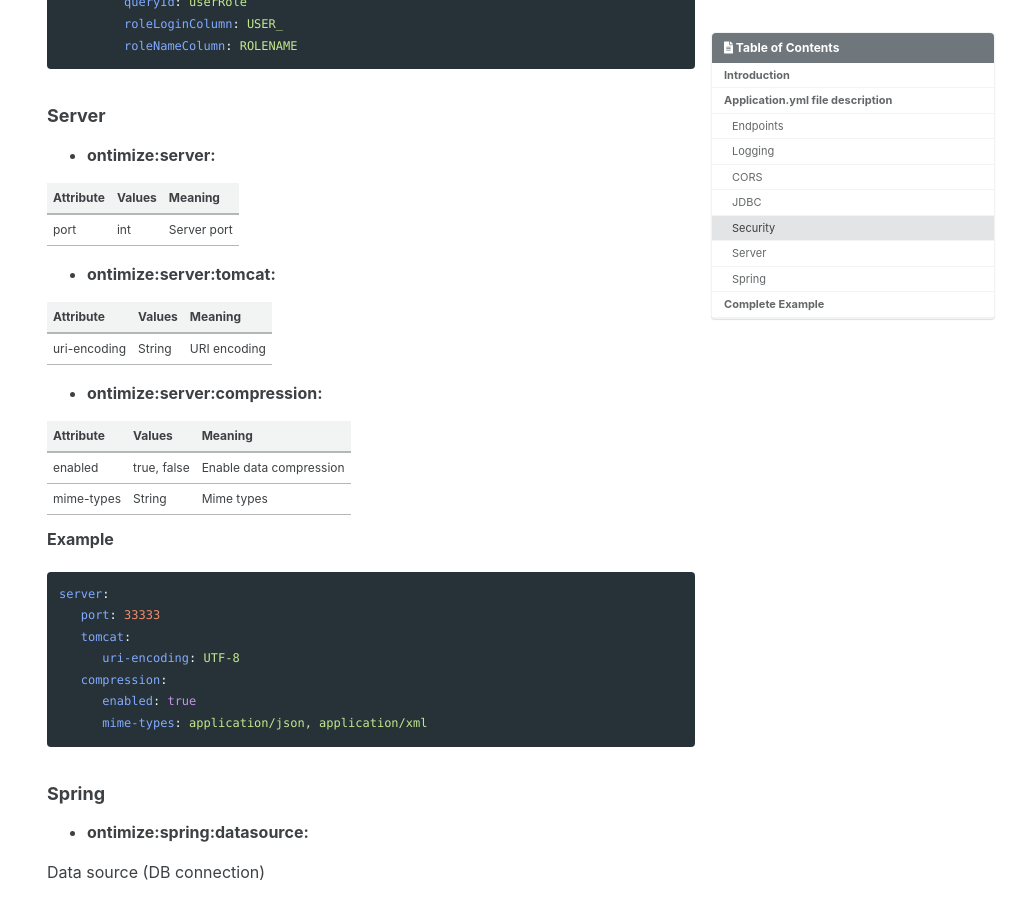
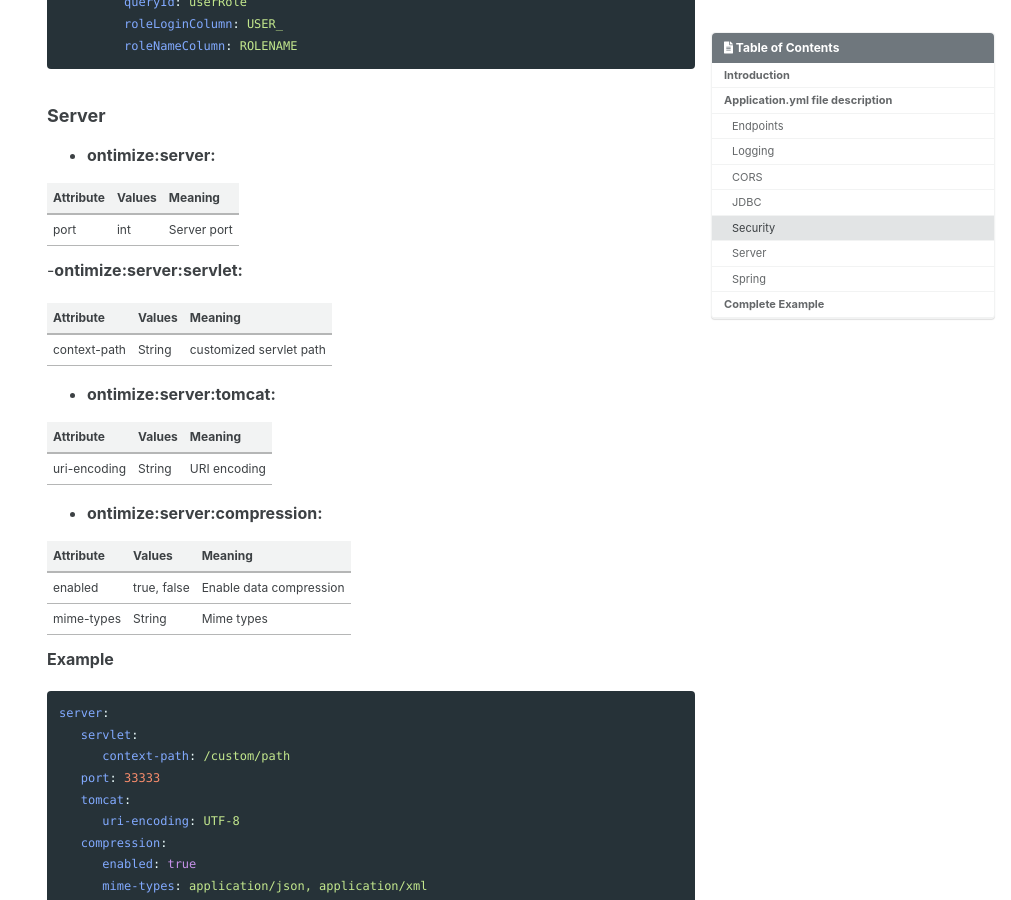
Before and after one commit to ontimize/ontimize-boot, a Jekyll site: the page built from _pages/basics_applicationyml.md, in a window 1280 px wide and 900 px high, scrolled down 4378 px. Shown: the whole window, without its empty margins (269-1280 px from the left). Built offline with Jekyll 4.4.1, drawn with Linux system fonts in a browser that asks for light colours; cached includes are drawn as plain includes.

Commit message:
Updated page application.yml

````diff
--- a/_pages/basics_applicationyml.md
+++ b/_pages/basics_applicationyml.md
@@ -211,6 +211,12 @@ security:
 |--|--|--|
 | port | int | Server port |
 
+-**ontimize:server:servlet:**
+
+| Attribute | Values | Meaning |
+|--|--|--|
+| context-path| String | customized servlet path |
+
 - **ontimize:server:tomcat:**
 
 | Attribute | Values | Meaning |
@@ -227,6 +233,8 @@ security:
 **Example**
 ```yaml
 server:
+   servlet:
+      context-path: /custom/path
    port: 33333
    tomcat:
       uri-encoding: UTF-8
````
